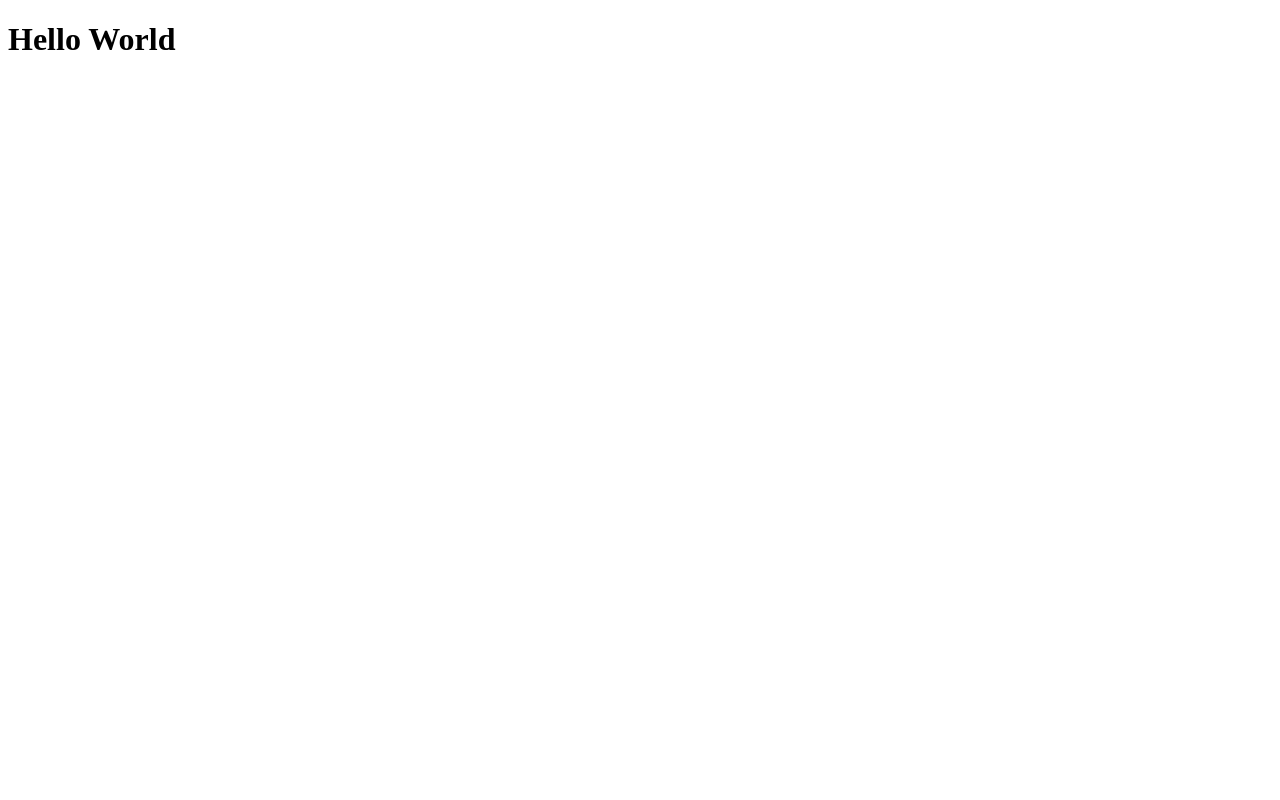
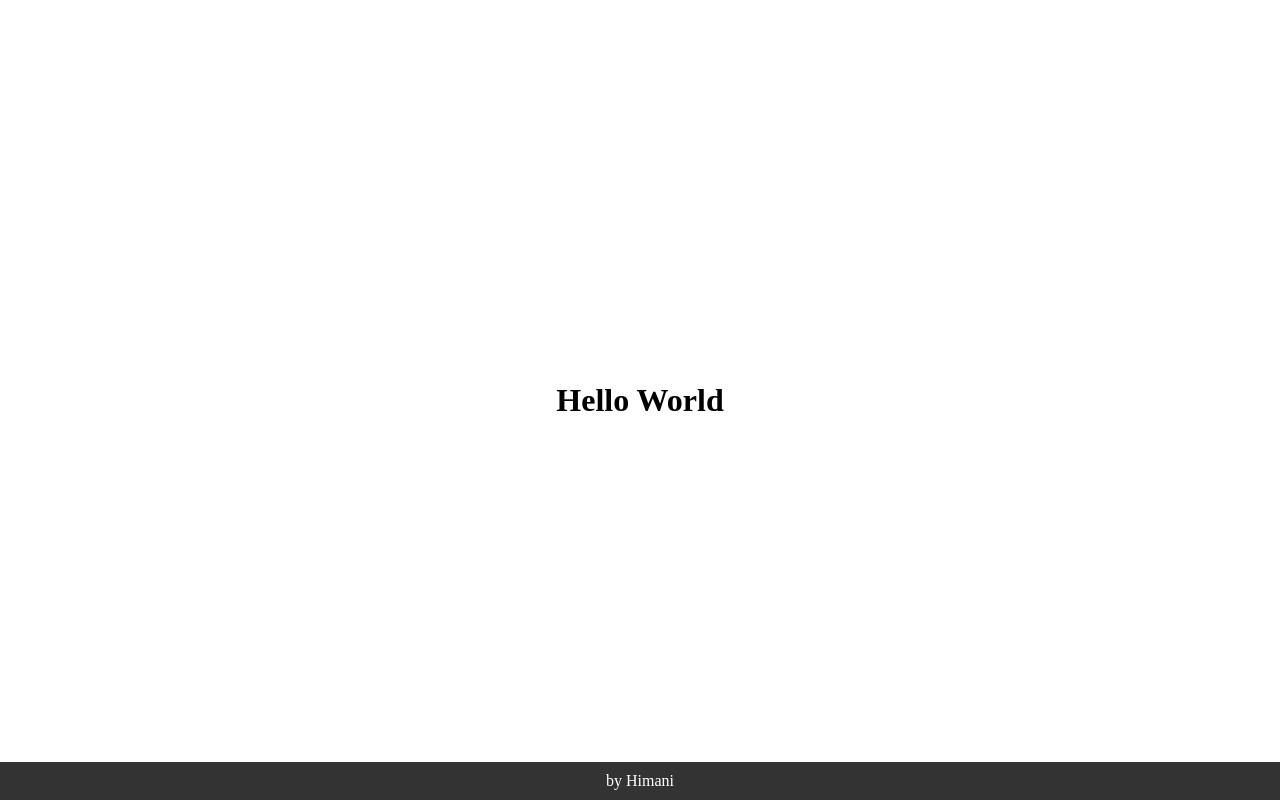
Before and after one commit to himani-bhattarai1/Hello-World, a plain HTML site: page hello.html in a window 1280 px wide. Drawn offline with Linux system fonts and the light colour scheme.

Commit message:
added new item

```diff
--- a/hello.html
+++ b/hello.html
@@ -3,11 +3,33 @@
 <head>
     <meta charset="UTF-8">
     <meta name="viewport" content="width=device-width, initial-scale=1.0">
-    <title>hello world</title>
+    <title>Hello World</title>
+    <style>
+        body {
+            display: flex;
+            justify-content: center;
+            align-items: center;
+            height: 100vh; /* Set the height of the body to full viewport height */
+            margin: 0; /* Remove default margin */
+        }
+
+        h1 {
+            text-align: center; /* Center the text horizontally */
+        }
+
+        footer {
+            position: fixed; /* Fixed position so it stays at the bottom */
+            bottom: 0; /* Align to the bottom */
+            width: 100%; /* Full width */
+            background-color: #333; /* Background color */
+            color: #fff; /* Text color */
+            padding: 10px; /* Padding for some space */
+            text-align: center; /* Center text */
+        }
+    </style>
 </head>
 <body>
     <h1>Hello World</h1>
-
-
+    <footer>by Himani</footer>
 </body>
 </html>
```
